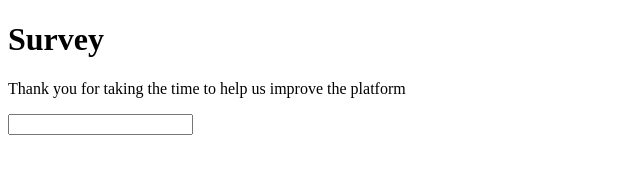
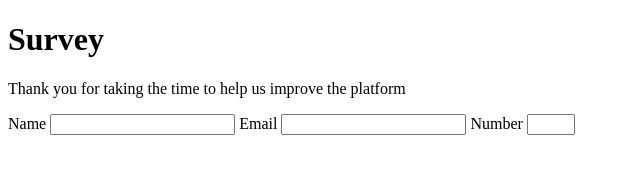
Before and after one commit to girlking/tamunoibi-moin, a plain HTML site: page index.html in a window 1280 px wide. Shown: the whole page, without its empty margins (0-640 px from the left). Drawn offline with Linux system fonts and the light colour scheme.

Commit message:
added input and label  as name,email and number with min and max values

```diff
--- a/index.html
+++ b/index.html
@@ -24,7 +24,12 @@
     <h1 id="title">Survey</h1>
     <p id="description">Thank you for taking the time to help us improve the platform</p>
     <form id="survey-form">
+      <label id="name-label">Name</label>
       <input type="text" id="name" required>
+      <label id="email-label">Email</label>
+      <input type="email" name="email" id="email" required>
+      <label id="number-label">Number</label>
+      <input type="number" id="number" min="1" max="9">
     </form>
     <script  src="./js/index.js"></script>
   </body>
```
